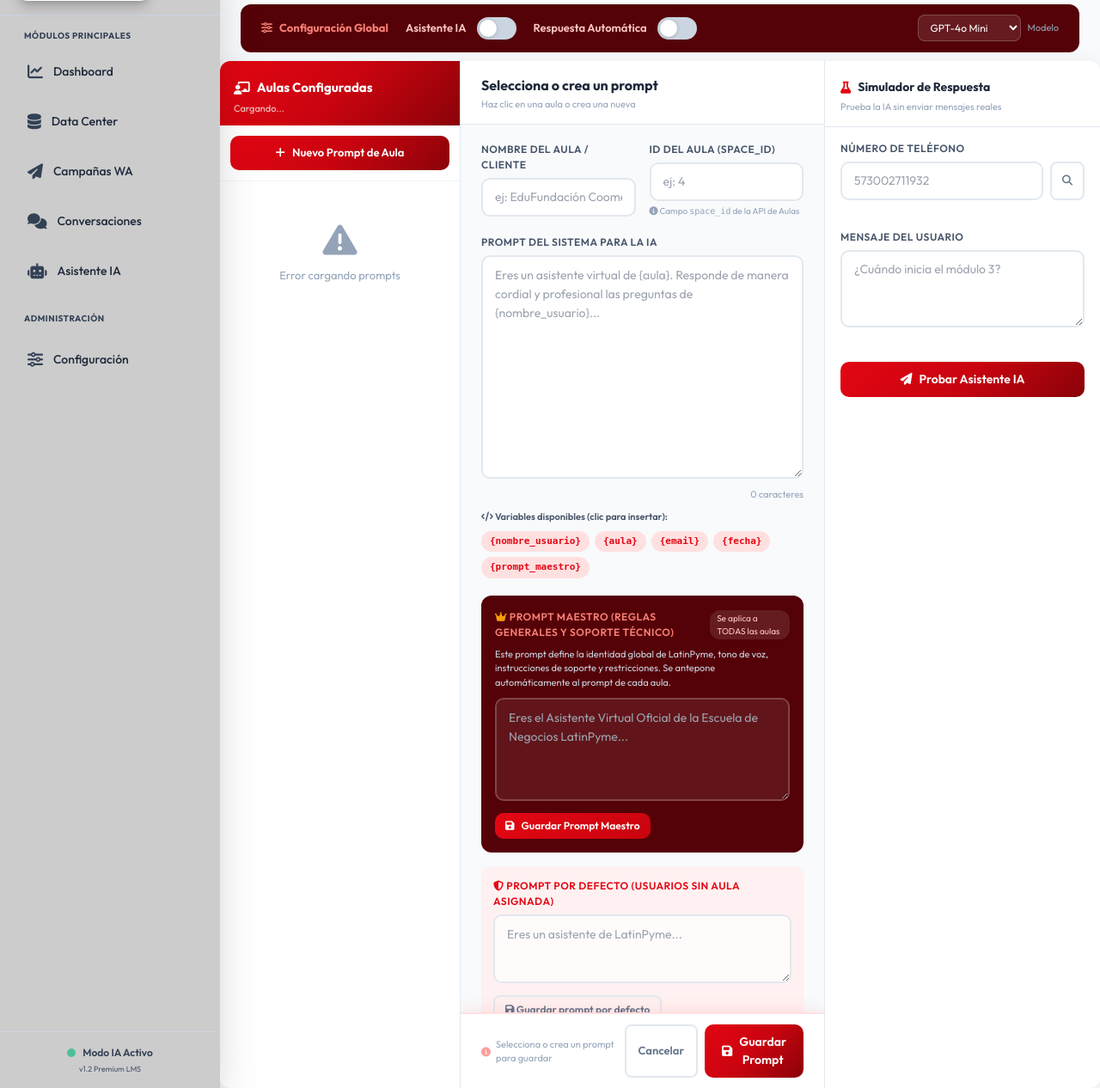
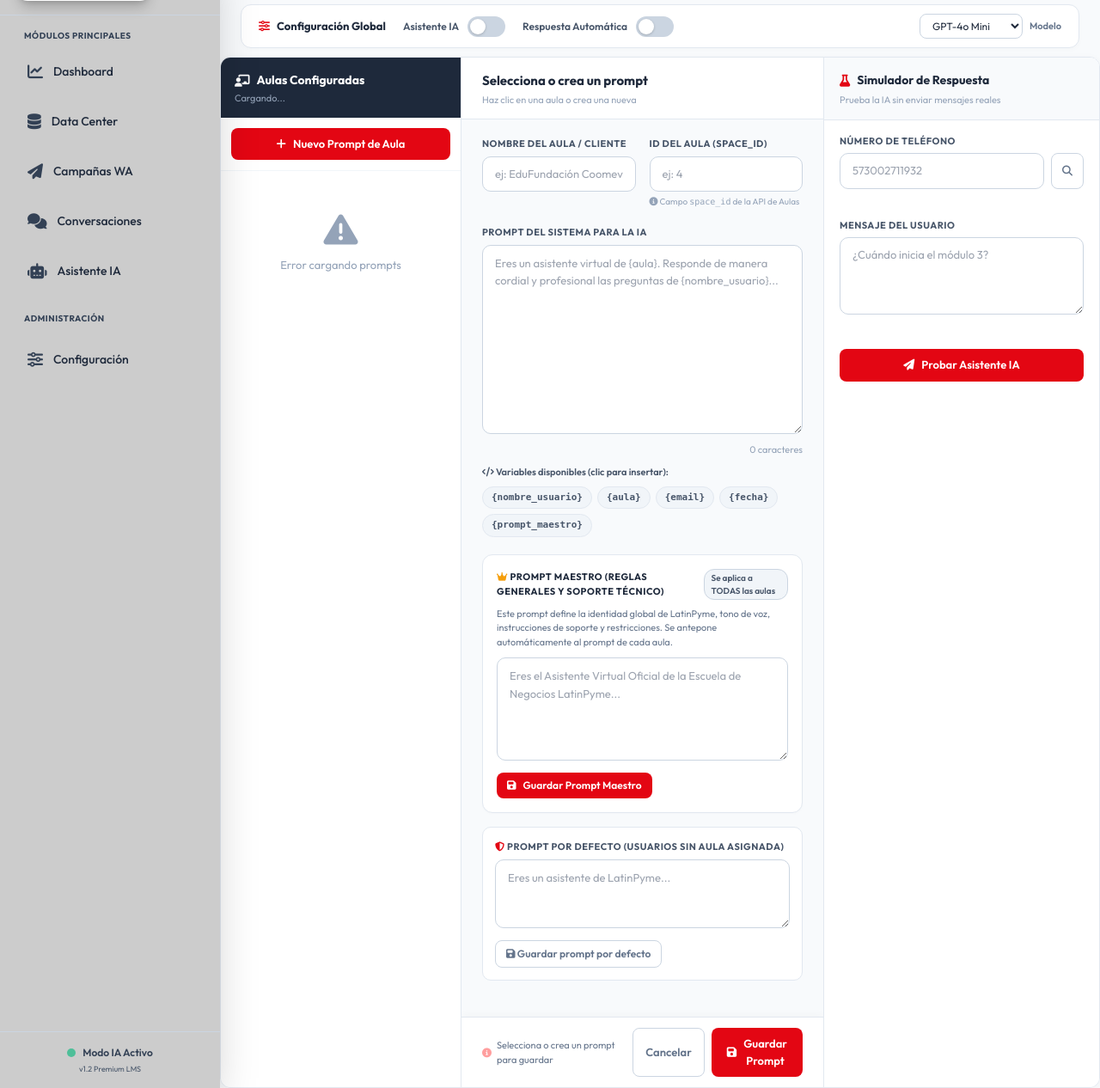
Before and after one commit to tecnologialatinpyme/escuela_latinpyme, a Python web app: template templates/ai_assistant.html in a window 1280 px wide. Shown: the part 71-1337 px from the top of the page at 86% size. Run offline with Jinja, Linux system fonts and the light colour scheme; the template is opened without the code that fills it, so the values that code supplies are empty; some libraries are stand-ins or nearby versions.

Commit message:
style: Diseno limpio y neutro para el modulo Asistente IA alineado con Dashboard y Campanas

```diff
--- a/templates/ai_assistant.html
+++ b/templates/ai_assistant.html
@@ -4,17 +4,16 @@
 
 {% block extra_head %}
 <style>
-  /* ── Variables de color marca LatinPyme ── */
+  /* ── Variables neutras con acento de marca ── */
   :root {
     --ai-primary: #E30613;
-    --ai-secondary: #F97F76;
-    --ai-dark: #540207;
-    --ai-gradient: linear-gradient(135deg, #E30613 0%, #c9040f 50%, #8a0209 100%);
-    --ai-glow: 0 0 30px rgba(227,6,19,0.25);
+    --ai-secondary: #475569;
+    --ai-dark: #1e293b;
+    --ai-gradient: #1e293b;
+    --ai-glow: 0 4px 12px rgba(0,0,0,0.05);
   }
 
   /* ── Layout principal ── */
-  /* Negamos el padding del main para tomar toda la altura disponible */
   .ai-page-wrapper {
     display: flex;
     flex-direction: column;
@@ -31,10 +30,10 @@
     min-height: 0;   /* crucial para que flex-children no desborden */
     overflow: hidden;
     border-radius: 12px;
-    box-shadow: 0 4px 24px rgba(0,0,0,.08);
+    border: 1px solid #e2e8f0;
+    box-shadow: 0 2px 10px rgba(0,0,0,.04);
   }
   .ai-panel { display:flex; flex-direction:column; height:100%; overflow:hidden; min-height:0; }
-  /* Panel izquierdo y derecho también necesitan scroll controlado */
   .aulas-panel, .simulator-panel {
     min-height:0; overflow:hidden;
   }
@@ -46,22 +45,22 @@
     display:flex; flex-direction:column;
   }
   .aulas-header {
-    padding:20px 16px 12px;
-    background:var(--ai-gradient);
+    padding:16px 16px 14px;
+    background:#1e293b;
     color:#fff;
   }
-  .aulas-header h2 { font-size:15px; font-weight:700; margin:0 0 4px; display:flex;align-items:center;gap:8px; }
-  .aulas-header p { font-size:11px; opacity:.8; margin:0; }
+  .aulas-header h2 { font-size:14px; font-weight:700; margin:0 0 2px; display:flex;align-items:center;gap:8px; }
+  .aulas-header p { font-size:11px; color:#94a3b8; margin:0; }
   .aulas-list { flex:1; overflow-y:auto; padding:8px; }
   .aula-card {
     padding:12px 14px; border-radius:10px; cursor:pointer;
-    transition:all .2s; margin-bottom:6px; border:2px solid transparent;
-    background:#f8fafc;
+    transition:all .2s; margin-bottom:6px; border:1px solid #e2e8f0;
+    background:#fff;
   }
-  .aula-card:hover { background:#f1f5f9; border-color:#ff9e9e; }
-  .aula-card.active { background:#fff1f1; border-color:var(--ai-primary); }
+  .aula-card:hover { background:#f8fafc; border-color:#cbd5e1; }
+  .aula-card.active { background:#f1f5f9; border-color:var(--ai-primary); border-left-width:4px; }
   .aula-card .aula-name { font-size:13px; font-weight:600; color:#1e293b; }
-  .aula-card .aula-id { font-size:11px; color:#94a3b8; font-family:monospace; }
+  .aula-card .aula-id { font-size:11px; color:#64748b; font-family:monospace; }
   .aula-badge {
     display:inline-flex; align-items:center; gap:4px;
     padding:2px 8px; border-radius:20px; font-size:10px; font-weight:600;
@@ -75,7 +74,7 @@
     background:#f8fafc;
     border-right:1px solid #e2e8f0;
     display:flex; flex-direction:column;
-    min-height:0;        /* permite que flex-child haga scroll */
+    min-height:0;
     overflow:hidden;
   }
   .editor-header {
@@ -85,8 +84,7 @@
     display:flex; align-items:center; justify-content:space-between;
     flex-shrink:0;
   }
-  .editor-title { font-size:16px; font-weight:700; color:#1e293b; }
-  /* El body ocupa el espacio restante y hace scroll internamente */
+  .editor-title { font-size:15px; font-weight:700; color:#1e293b; }
   .editor-body { flex:1; overflow-y:auto; padding:20px 24px 0; min-height:0; }
 
   /* Barra de guardado siempre visible al fondo */
@@ -95,32 +93,32 @@
     display:flex; align-items:center; justify-content:space-between;
     padding:12px 24px;
     background:#fff;
-    border-top:2px solid #ffe0e0;
-    box-shadow:0 -4px 16px rgba(227,6,19,.08);
+    border-top:1px solid #e2e8f0;
+    box-shadow:0 -2px 10px rgba(0,0,0,.03);
   }
   .editor-save-bar .save-hint {
-    font-size:11px; color:#94a3b8; display:flex; align-items:center; gap:6px;
+    font-size:11px; color:#64748b; display:flex; align-items:center; gap:6px;
   }
 
   .form-group { margin-bottom:20px; }
-  .form-label { display:block; font-size:12px; font-weight:600; color:#475569; margin-bottom:6px; text-transform:uppercase; letter-spacing:.5px; }
+  .form-label { display:block; font-size:11px; font-weight:700; color:#475569; margin-bottom:6px; text-transform:uppercase; letter-spacing:.5px; }
   .form-input {
-    width:100%; padding:10px 14px; border:2px solid #e2e8f0; border-radius:10px;
-    font-size:14px; font-family:'Outfit', sans-serif; color:#1e293b;
-    background:#fff; transition:border-color .2s;
+    width:100%; padding:10px 14px; border:1px solid #cbd5e1; border-radius:10px;
+    font-size:13px; font-family:'Outfit', sans-serif; color:#1e293b;
+    background:#fff; transition:border-color .2s, box-shadow .2s;
     outline:none; box-sizing:border-box;
   }
-  .form-input:focus { border-color:var(--ai-primary); box-shadow:0 0 0 3px rgba(227,6,19,.1); }
-  .form-textarea { min-height:260px; resize:vertical; line-height:1.6; }
+  .form-input:focus { border-color:var(--ai-primary); box-shadow:0 0 0 3px rgba(227,6,19,.08); }
+  .form-textarea { min-height:220px; resize:vertical; line-height:1.6; }
 
   /* Variables chips */
   .vars-row { display:flex; flex-wrap:wrap; gap:6px; margin-top:8px; }
   .var-chip {
-    padding:4px 10px; background:#ffe0e0; color:var(--ai-primary);
+    padding:4px 10px; background:#f1f5f9; color:#475569; border:1px solid #e2e8f0;
     border-radius:20px; font-size:11px; font-weight:600; cursor:pointer;
     font-family:monospace; transition:all .15s;
   }
-  .var-chip:hover { background:var(--ai-primary); color:#fff; }
+  .var-chip:hover { background:var(--ai-primary); color:#fff; border-color:var(--ai-primary); }
 
   /* Contador de chars */
   .char-counter { text-align:right; font-size:11px; color:#94a3b8; margin-top:4px; }
@@ -131,8 +129,9 @@
     display:flex; flex-direction:column;
   }
   .sim-header {
-    padding:20px 18px 14px;
+    padding:16px 18px 14px;
     border-bottom:1px solid #e2e8f0;
+    background:#f8fafc;
   }
   .sim-title { font-size:14px; font-weight:700; color:#1e293b; display:flex; align-items:center; gap:8px; }
   .sim-body { flex:1; overflow-y:auto; padding:16px 18px; display:flex; flex-direction:column; gap:14px; }
@@ -145,18 +144,18 @@
 
   .sim-aula-info {
     display:flex; align-items:center; gap:8px;
-    padding:8px 12px; background:#fff1f1; border-radius:8px;
+    padding:8px 12px; background:#f1f5f9; border:1px solid #e2e8f0; border-radius:8px;
   }
   .sim-aula-info .aula-icon { font-size:18px; }
   .sim-aula-info .aula-text { font-size:12px; }
-  .sim-aula-info .aula-text strong { display:block; color:var(--ai-primary); font-weight:700; }
+  .sim-aula-info .aula-text strong { display:block; color:#1e293b; font-weight:700; }
   .sim-aula-info .aula-text span { color:#64748b; }
 
   .sim-response-bubble {
-    background:var(--ai-gradient); color:#fff;
+    background:#1e293b; color:#fff;
     padding:14px 16px; border-radius:14px 14px 14px 4px;
     font-size:13px; line-height:1.6;
-    box-shadow:var(--ai-glow);
+    box-shadow:0 2px 8px rgba(0,0,0,.08);
   }
   .sim-badge {
     display:inline-flex; align-items:center; gap:5px;
@@ -167,12 +166,12 @@
 
   /* ── Botones ── */
   .btn-primary {
-    background:var(--ai-gradient); color:#fff; border:none;
-    padding:10px 20px; border-radius:10px; font-size:14px; font-weight:600;
+    background:#E30613; color:#fff; border:none;
+    padding:9px 18px; border-radius:8px; font-size:13px; font-weight:600;
     cursor:pointer; transition:all .2s; display:flex; align-items:center; gap:8px;
     font-family:'Outfit', sans-serif;
   }
-  .btn-primary:hover { opacity:.9; transform:translateY(-1px); box-shadow:var(--ai-glow); }
+  .btn-primary:hover { background:#c9040f; transform:translateY(-1px); }
   .btn-danger {
     background:#fee2e2; color:#ef4444; border:none;
     padding:8px 14px; border-radius:8px; font-size:12px; font-weight:600;
@@ -180,38 +179,39 @@
   }
   .btn-danger:hover { background:#fecaca; }
   .btn-ghost {
-    background:transparent; color:#64748b; border:2px solid #e2e8f0;
+    background:transparent; color:#64748b; border:1px solid #cbd5e1;
     padding:8px 14px; border-radius:8px; font-size:13px; font-weight:600;
     cursor:pointer; transition:all .2s; font-family:'Outfit', sans-serif;
   }
-  .btn-ghost:hover { border-color:var(--ai-primary); color:var(--ai-primary); }
+  .btn-ghost:hover { border-color:#94a3b8; color:#1e293b; background:#f8fafc; }
   .btn-sm { padding:6px 12px; font-size:12px; }
 
   /* ── Toggle switch global ── */
-  .toggle-row { display:flex; align-items:center; gap:12px; }
-  .toggle-label { font-size:13px; font-weight:600; color:#374151; }
-  .toggle-switch { position:relative; display:inline-block; width:46px; height:26px; }
+  .toggle-row { display:flex; align-items:center; gap:10px; }
+  .toggle-label { font-size:12px; font-weight:600; color:#475569; }
+  .toggle-switch { position:relative; display:inline-block; width:44px; height:24px; }
   .toggle-switch input { opacity:0; width:0; height:0; }
   .toggle-slider {
     position:absolute; cursor:pointer; top:0; left:0; right:0; bottom:0;
-    background:#cbd5e1; transition:.3s; border-radius:26px;
+    background:#cbd5e1; transition:.3s; border-radius:24px;
   }
   .toggle-slider:before {
-    position:absolute; content:""; height:20px; width:20px; left:3px; bottom:3px;
+    position:absolute; content:""; height:18px; width:18px; left:3px; bottom:3px;
     background:#fff; transition:.3s; border-radius:50%;
-    box-shadow:0 1px 4px rgba(0,0,0,.2);
+    box-shadow:0 1px 3px rgba(0,0,0,.2);
   }
   input:checked + .toggle-slider { background:var(--ai-primary); }
   input:checked + .toggle-slider:before { transform:translateX(20px); }
 
   /* ── Config global bar ── */
   .config-bar {
-    background:var(--ai-dark); color:#fff;
-    padding:12px 24px;
+    background:#fff; color:#1e293b;
+    border:1px solid #e2e8f0;
+    padding:10px 20px;
     display:flex; align-items:center; gap:20px; flex-wrap:wrap;
-    border-bottom:1px solid rgba(255,255,255,.1);
+    box-shadow:0 2px 6px rgba(0,0,0,.02);
   }
-  .config-bar-title { font-size:13px; font-weight:700; color:#F97F76; }
+  .config-bar-title { font-size:13px; font-weight:700; color:#1e293b; }
 
   /* ── Empty state ── */
   .empty-state { text-align:center; padding:40px 20px; color:#94a3b8; }
@@ -219,13 +219,13 @@
   .empty-state p { font-size:13px; }
 
   /* ── Spinner ── */
-  .spinner { width:20px; height:20px; border:3px solid rgba(227,6,19,.2); border-top-color:var(--ai-primary); border-radius:50%; animation:spin .7s linear infinite; }
+  .spinner { width:18px; height:18px; border:2px solid rgba(227,6,19,.2); border-top-color:var(--ai-primary); border-radius:50%; animation:spin .7s linear infinite; }
   @keyframes spin { to { transform:rotate(360deg); } }
 
   /* ── Scrollbar ── */
   ::-webkit-scrollbar { width:5px; }
   ::-webkit-scrollbar-track { background:#f1f5f9; }
-  ::-webkit-scrollbar-thumb { background:#ff9e9e; border-radius:10px; }
+  ::-webkit-scrollbar-thumb { background:#cbd5e1; border-radius:10px; }
 
   /* ── Responsive ── */
   @media (max-width:1100px) {
@@ -233,6 +233,7 @@
     .simulator-panel { display:none; }
   }
 </style>
+
 {% endblock %}
 
 {% block header_title %}
@@ -253,10 +254,10 @@
   <!-- Barra de configuración global -->
   <div class="ai-config-bar-wrapper">
     <div class="config-bar rounded-xl" id="config-bar">
-      <span class="config-bar-title"><i class="fa-solid fa-sliders mr-2"></i>Configuración Global</span>
+      <span class="config-bar-title"><i class="fa-solid fa-sliders text-brand-500 mr-2"></i>Configuración Global</span>
 
       <div class="toggle-row">
-        <span class="toggle-label" style="color:#ffc5c5;">Asistente IA</span>
+        <span class="toggle-label">Asistente IA</span>
         <label class="toggle-switch">
           <input type="checkbox" id="toggle-ai-global" onchange="saveGlobalConfig()">
           <span class="toggle-slider"></span>
@@ -264,22 +265,21 @@
       </div>
 
       <div class="toggle-row">
-        <span class="toggle-label" style="color:#ffc5c5;">Respuesta Automática</span>
+        <span class="toggle-label">Respuesta Automática</span>
         <label class="toggle-switch">
           <input type="checkbox" id="toggle-auto-reply" onchange="saveGlobalConfig()">
           <span class="toggle-slider"></span>
         </label>
       </div>
 
-
       <div class="flex items-center gap-2 ml-auto">
         <select id="select-model" onchange="saveGlobalConfig()"
-          style="background:rgba(255,255,255,.1);color:#fff;border:1px solid rgba(255,255,255,.2);padding:6px 10px;border-radius:8px;font-size:12px;font-family:'Outfit',sans-serif;outline:none;">
+          style="background:#fff;color:#1e293b;border:1px solid #cbd5e1;padding:5px 10px;border-radius:8px;font-size:12px;font-family:'Outfit',sans-serif;outline:none;">
           <option value="gpt-4o-mini">GPT-4o Mini</option>
           <option value="gpt-4o">GPT-4o</option>
           <option value="gpt-3.5-turbo">GPT-3.5 Turbo</option>
         </select>
-        <span style="font-size:11px;color:#94a3b8;">Modelo</span>
+        <span style="font-size:11px;color:#64748b;font-weight:600;">Modelo</span>
       </div>
     </div>
   </div>
@@ -368,36 +368,37 @@
         </div>
 
         <!-- Prompt Maestro Global (General & Soporte) -->
-        <div class="form-group" style="background:#540207;color:#fff;padding:16px;border-radius:12px;margin-bottom:16px;">
+        <div class="form-group" style="background:#fff;border:1px solid #e2e8f0;padding:16px;border-radius:12px;margin-bottom:16px;box-shadow:0 1px 3px rgba(0,0,0,.02);">
           <div style="display:flex;align-items:center;justify-content:space-between;margin-bottom:8px;">
-            <label class="form-label" style="color:#F97F76;margin:0;">
+            <label class="form-label" style="color:#1e293b;margin:0;">
               <i class="fa-solid fa-crown" style="color:#f59e0b;"></i> Prompt Maestro (Reglas Generales y Soporte Técnico)
             </label>
-            <span style="font-size:10px;background:rgba(255,255,255,.1);color:#ffc5c5;padding:2px 8px;border-radius:12px;">Se aplica a TODAS las aulas</span>
+            <span style="font-size:10px;background:#f1f5f9;color:#475569;border:1px solid #cbd5e1;padding:2px 8px;border-radius:12px;font-weight:600;">Se aplica a TODAS las aulas</span>
           </div>
-          <p style="font-size:11px;color:#cbd5e1;margin-bottom:10px;">
+          <p style="font-size:11px;color:#64748b;margin-bottom:10px;">
             Este prompt define la identidad global de LatinPyme, tono de voz, instrucciones de soporte y restricciones. Se antepone automáticamente al prompt de cada aula.
           </p>
           <textarea id="f-master-prompt" class="form-input form-textarea"
-            style="min-height:120px;background:rgba(255,255,255,.08);color:#fff;border-color:rgba(255,255,255,.2);"
+            style="min-height:120px;background:#fff;color:#1e293b;border-color:#cbd5e1;"
             placeholder="Eres el Asistente Virtual Oficial de la Escuela de Negocios LatinPyme..."></textarea>
-          <button type="button" class="btn-primary btn-sm mt-2" style="background:linear-gradient(135deg,#E30613,#c9040f);" onclick="saveMasterPrompt()">
+          <button type="button" class="btn-primary btn-sm mt-2" style="background:#E30613;" onclick="saveMasterPrompt()">
             <i class="fa-solid fa-floppy-disk"></i> Guardar Prompt Maestro
           </button>
         </div>
 
         <!-- Prompt por defecto -->
-        <div class="form-group" style="background:#fff1f1;padding:14px;border-radius:10px;margin-bottom:24px;">
-          <label class="form-label" style="color:#E30613;">
-            <i class="fa-solid fa-shield-halved"></i> Prompt por Defecto (usuarios sin aula asignada)
+        <div class="form-group" style="background:#fff;border:1px solid #e2e8f0;padding:14px;border-radius:10px;margin-bottom:24px;">
+          <label class="form-label" style="color:#475569;">
+            <i class="fa-solid fa-shield-halved text-brand-500"></i> Prompt por Defecto (usuarios sin aula asignada)
           </label>
           <textarea id="f-default-prompt" class="form-input form-textarea"
-            style="min-height:80px;background:rgba(255,255,255,.7);"
+            style="min-height:80px;background:#fff;color:#1e293b;border-color:#cbd5e1;"
             placeholder="Eres un asistente de LatinPyme..."></textarea>
           <button type="button" class="btn-ghost btn-sm" style="margin-top:8px;" onclick="saveDefaultPrompt()">
             <i class="fa-solid fa-save"></i> Guardar prompt por defecto
           </button>
         </div>
+
 
 
 
```
